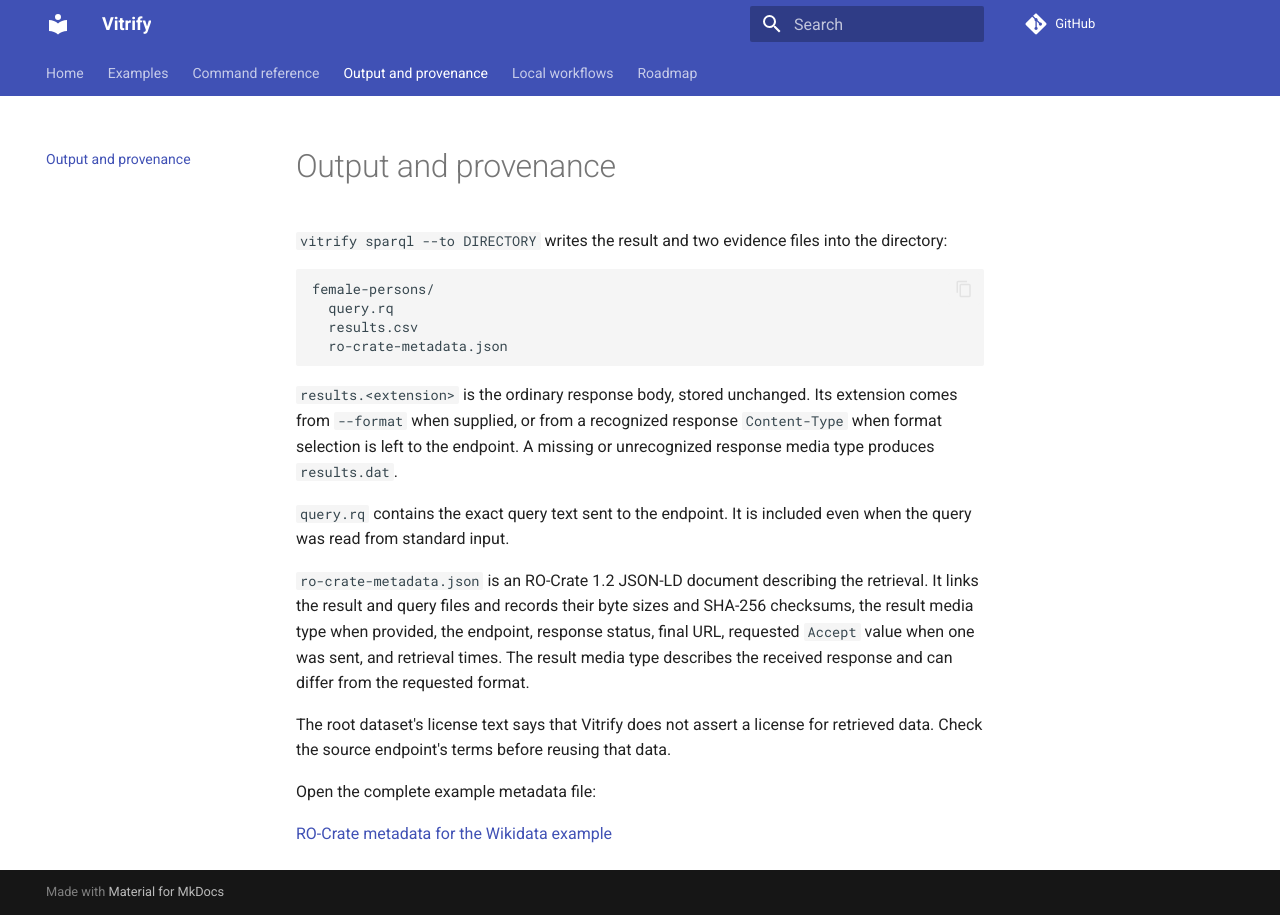
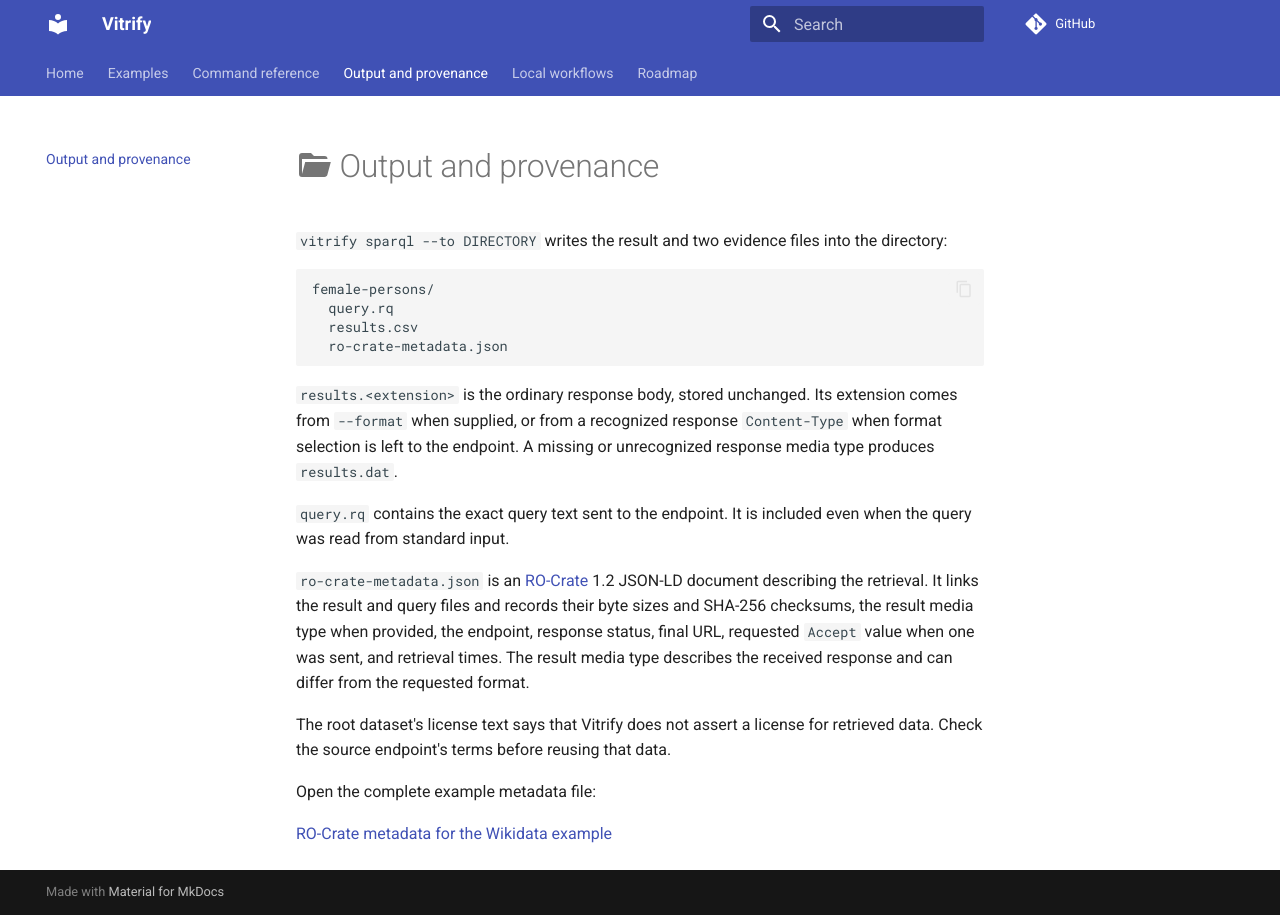
Before and after one commit to iolanta-tech/vitrify, an MkDocs documentation site: the page built from docs/output.md, in a window 1280 px wide. Built offline with MkDocs 1.6.1 and Material for MkDocs 9.7.7, drawn with Linux system fonts in a browser that asks for light colours; comment, search, counter and statistics services are not loaded; part of the change alters nothing that is shown.

```diff
--- a/docs/output.md
+++ b/docs/output.md
@@ -1,4 +1,4 @@
-# Output and provenance
+# :material-folder-open: Output and provenance
 
 `vitrify sparql --to DIRECTORY` writes the result and two evidence files into
 the directory:
@@ -18,7 +18,8 @@ unrecognized response media type produces `results.dat`.
 `query.rq` contains the exact query text sent to the endpoint. It is included
 even when the query was read from standard input.
 
-`ro-crate-metadata.json` is an RO-Crate 1.2 JSON-LD document describing the
+`ro-crate-metadata.json` is an [RO-Crate](https://www.researchobject.org/ro-crate/)
+1.2 JSON-LD document describing the
 retrieval. It links the result and query files and records their byte sizes and
 SHA-256 checksums, the result media type when provided, the endpoint, response
 status, final URL, requested `Accept` value when one was sent, and retrieval
```
